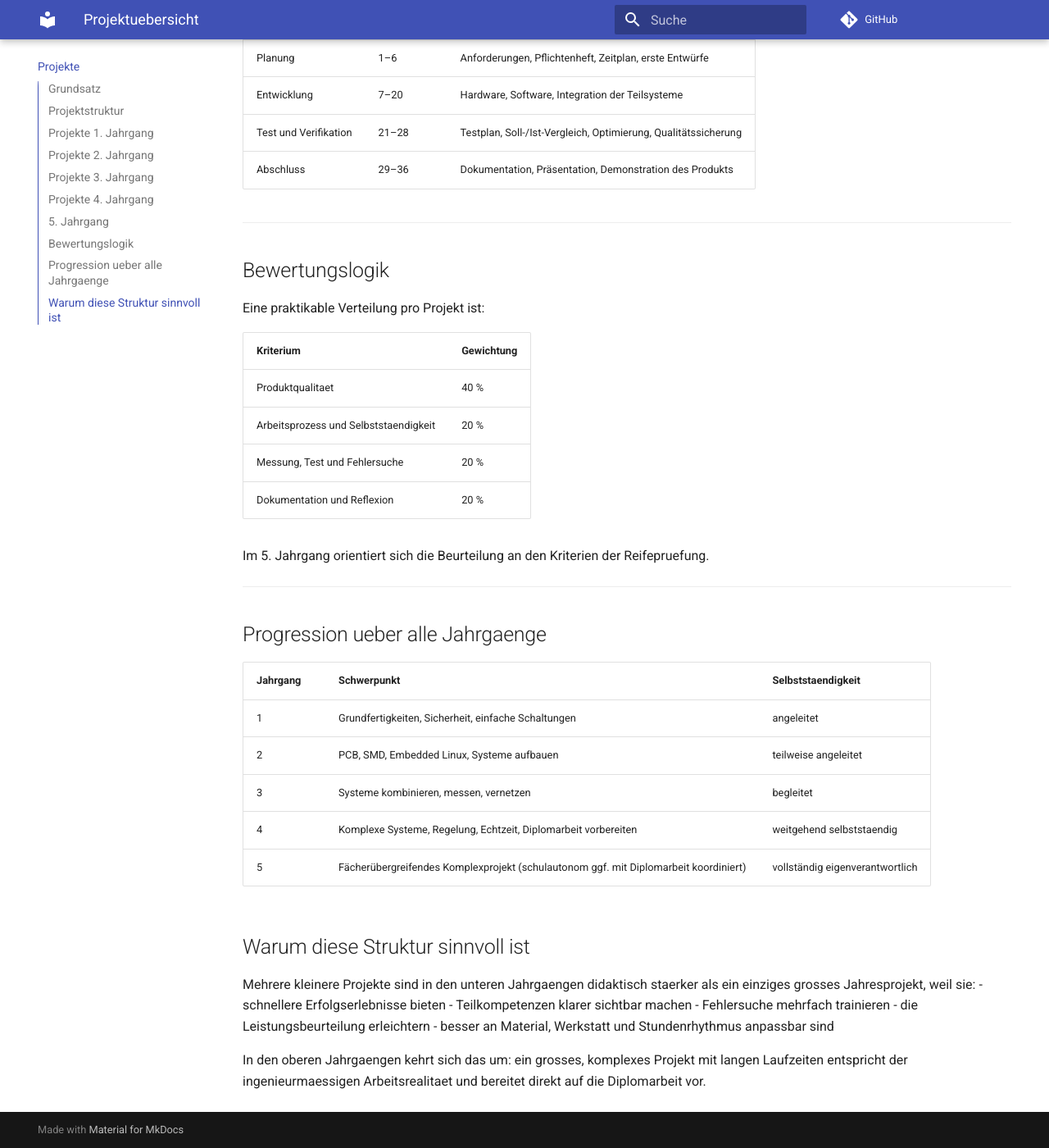
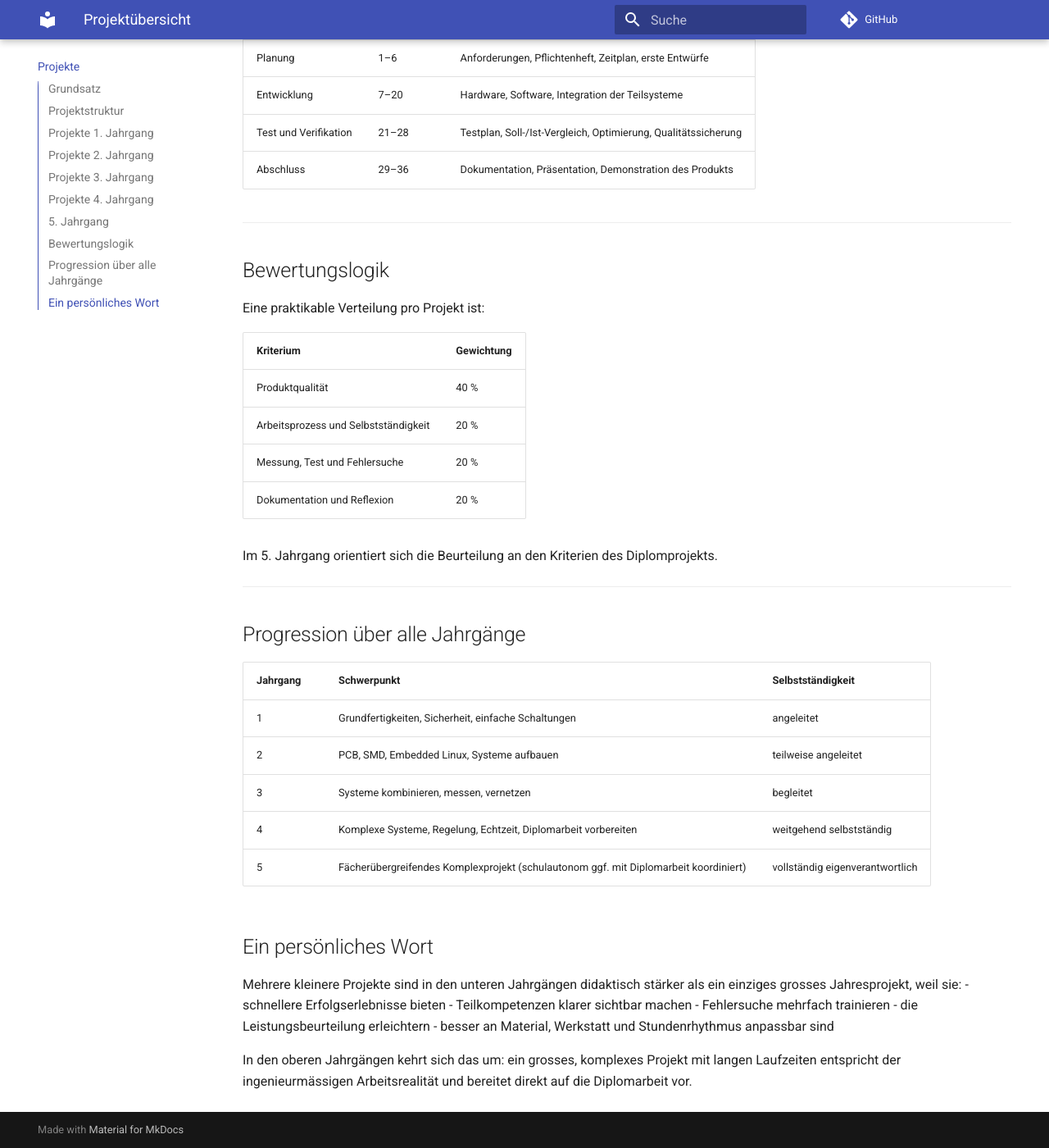
Before and after one commit to nicfitz123/SAM-Prototypenbau, an MkDocs documentation site: the page built from docs/projekte.md, in a window 1280 px wide and 1400 px high, scrolled down 2488 px. Shown: the whole window at 82% size. Built offline with MkDocs 1.6.1 and Material for MkDocs 9.7.7, drawn with Linux system fonts in a browser that asks for light colours; comment, search, counter and statistics services are not loaded; some of the changed text lies outside the part shown.

Commit message:
Redeploy updated projects page

```diff
--- a/docs/projekte.md
+++ b/docs/projekte.md
@@ -1,25 +1,25 @@
 ---
 layout: default
-title: Projektuebersicht
+title: Projektübersicht
 ---
 
-# Projektuebersicht
+# Projektübersicht
 
 ## Grundsatz
 
-Die Projekte laufen nicht neben dem Unterricht, sondern `sind` die Unterrichtsstruktur.
+Die Projekte laufen nicht neben dem Unterricht, sondern **sind** die Unterrichtsstruktur.
 
 Jeder Projektblock verbindet:
 - kurzen Theorieinput
 - praktische Umsetzung
 - Inbetriebnahme
-- Messung und Pruefung
+- Messung und Prüfung
 - Fehlersuche
 - Dokumentation
 
 ## Projektstruktur
 
-Jedes Projekt folgt moeglichst derselben Logik:
+Jedes Projekt folgt möglichst derselben Logik:
 1. Auftrag und Zielprodukt
 2. Vorwissen und Theoriebezug
 3. Planung und Materialauswahl
@@ -98,28 +98,28 @@ Eine praktikable Verteilung pro Projekt ist:
 
 | Kriterium | Gewichtung |
 |-----------|-----------|
-| Produktqualitaet | 40 % |
-| Arbeitsprozess und Selbststaendigkeit | 20 % |
+| Produktqualität | 40 % |
+| Arbeitsprozess und Selbstständigkeit | 20 % |
 | Messung, Test und Fehlersuche | 20 % |
 | Dokumentation und Reflexion | 20 % |
 
-Im 5. Jahrgang orientiert sich die Beurteilung an den Kriterien der Reifepruefung.
+Im 5. Jahrgang orientiert sich die Beurteilung an den Kriterien des Diplomprojekts.
 
 ---
 
-## Progression ueber alle Jahrgaenge
+## Progression über alle Jahrgänge
 
-| Jahrgang | Schwerpunkt | Selbststaendigkeit |
+| Jahrgang | Schwerpunkt | Selbstständigkeit |
 |----------|-------------|-------------------|
 | 1 | Grundfertigkeiten, Sicherheit, einfache Schaltungen | angeleitet |
 | 2 | PCB, SMD, Embedded Linux, Systeme aufbauen | teilweise angeleitet |
 | 3 | Systeme kombinieren, messen, vernetzen | begleitet |
-| 4 | Komplexe Systeme, Regelung, Echtzeit, Diplomarbeit vorbereiten | weitgehend selbststaendig |
+| 4 | Komplexe Systeme, Regelung, Echtzeit, Diplomarbeit vorbereiten | weitgehend selbstständig |
 | 5 | Fächerübergreifendes Komplexprojekt (schulautonom ggf. mit Diplomarbeit koordiniert) | vollständig eigenverantwortlich |
 
-## Warum diese Struktur sinnvoll ist
+## Ein persönliches Wort
 
-Mehrere kleinere Projekte sind in den unteren Jahrgaengen didaktisch staerker
+Mehrere kleinere Projekte sind in den unteren Jahrgängen didaktisch stärker
 als ein einziges grosses Jahresprojekt, weil sie:
 - schnellere Erfolgserlebnisse bieten
 - Teilkompetenzen klarer sichtbar machen
@@ -127,6 +127,6 @@ als ein einziges grosses Jahresprojekt, weil sie:
 - die Leistungsbeurteilung erleichtern
 - besser an Material, Werkstatt und Stundenrhythmus anpassbar sind
 
-In den oberen Jahrgaengen kehrt sich das um: ein grosses, komplexes Projekt
-mit langen Laufzeiten entspricht der ingenieurmaessigen Arbeitsrealitaet
+In den oberen Jahrgängen kehrt sich das um: ein grosses, komplexes Projekt
+mit langen Laufzeiten entspricht der ingenieurmässigen Arbeitsrealität
 und bereitet direkt auf die Diplomarbeit vor.
```
Also changed, not shown: other parts of docs/projekte.md (+8 -8 lines), docs/projekte/index.html (+29 -29 lines), docs/search/search_index.json (+1 -1 lines).
